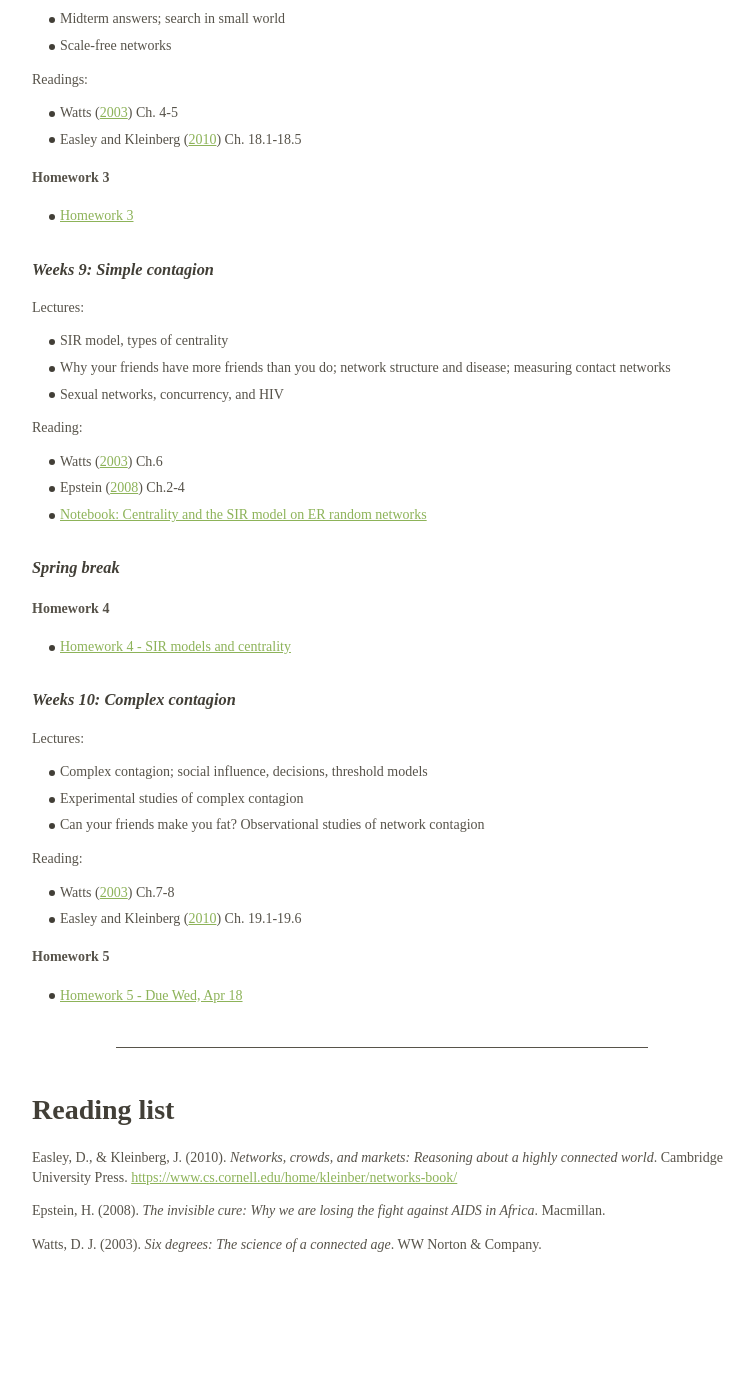
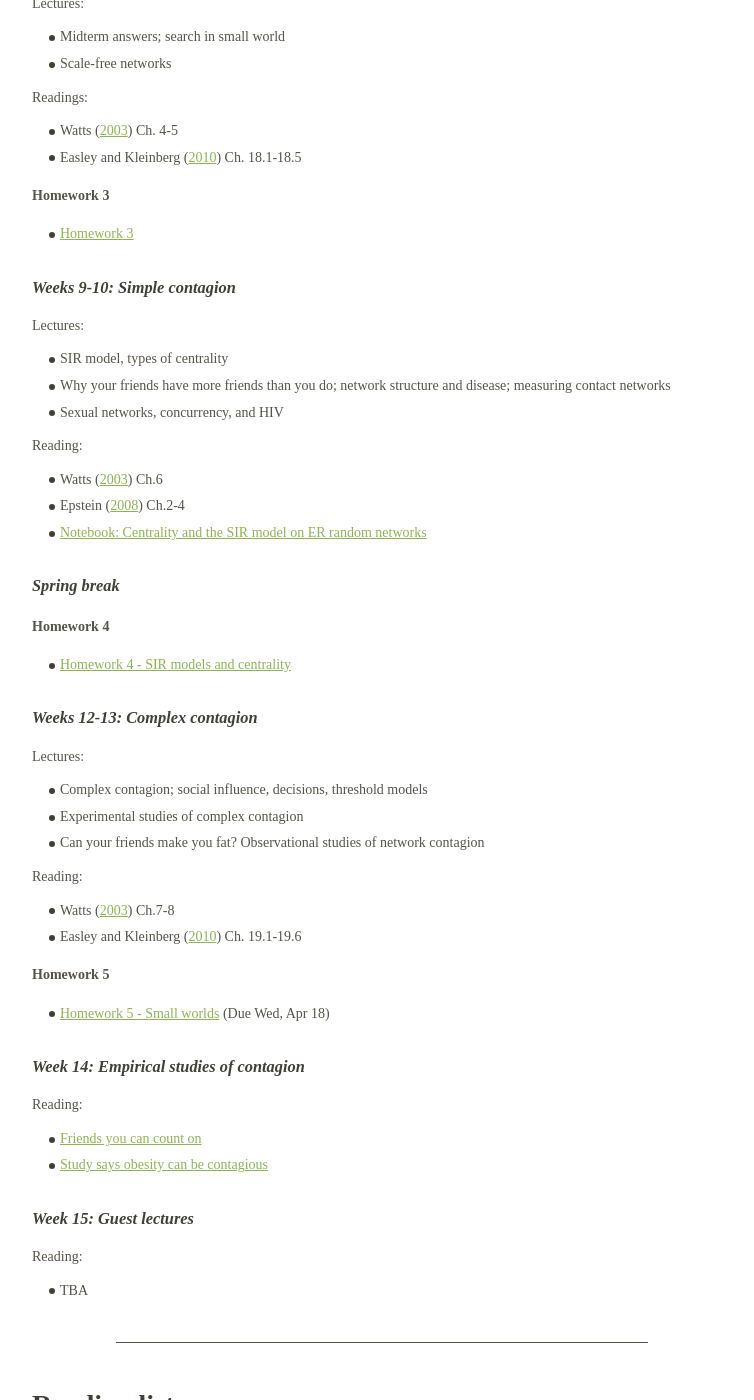
Before and after one commit to dfeehan/dfeehan.github.io, a Jekyll site: the page teaching/2018sp_demog180.html, which Jekyll copies as it is, in a window 1280 px wide and 1400 px high, scrolled down 5927 px. Shown: the whole window, without its empty margins (258-1012 px from the left). Built offline with Jekyll 4.4.1, drawn with Linux system fonts in a browser that asks for light colours; before the commit the page ends 7196 px from its top, so only the background shows below that; some of the changed text lies outside the part shown.

Commit message:
updated readings

```diff
--- a/teaching/2018sp_demog180.html
+++ b/teaching/2018sp_demog180.html
@@ -541,7 +541,7 @@
 <td><a href="#sec:hwk5">Homework 5</a></td>
 </tr>
 <tr class="even">
-<td></td>
+<td><a href="#sec:empiricalcontagion">Empirical studies of contagion</a></td>
 <td></td>
 <td>4/12</td>
 <td>Can your friends make you fat? Experimental and observational studies of complex contagion</td>
@@ -555,17 +555,17 @@
 <td></td>
 </tr>
 <tr class="even">
-<td></td>
+<td><a href="#sec:cooperation">Cooperation and collaboration</a></td>
 <td></td>
 <td>4/19</td>
-<td></td>
+<td>Cooperation and collaboration</td>
 <td><a href="#sec:hwk6">Homework 6</a></td>
 </tr>
 <tr class="odd">
-<td><a href="#sec:cooperation">Cooperation and collaboration</a></td>
+<td></td>
 <td>15</td>
 <td>4/24</td>
-<td>Guest lecture: Ugur Yildirim</td>
+<td>Guest lecture: Ugur Yildirim (Cooperation in networks)</td>
 <td></td>
 </tr>
 <tr class="even">
@@ -761,7 +761,7 @@
 <ul>
 <li><a href="http://datahub.berkeley.edu/user-redirect/interact?account=mrazakhan&amp;repo=Demography180-Spring2018&amp;branch=master&amp;path=hw4/hw04_Spring2018.ipynb">Homework 4 - SIR models and centrality</a></li>
 </ul>
-<h3 id="sec:complexcontagion">Weeks 10: Complex contagion</h3>
+<h3 id="sec:complexcontagion">Weeks 12-13: Complex contagion</h3>
 <p>Lectures:</p>
 <ul>
 <li>Complex contagion; social influence, decisions, threshold models</li>
@@ -775,7 +775,18 @@
 </ul>
 <h4 id="sec:hwk5">Homework 5</h4>
 <ul>
-<li><a href="http://datahub.berkeley.edu/user-redirect/interact?account=mrazakhan&amp;repo=Demography180-Spring2018&amp;branch=master&amp;path=hw5/2018_HW05.ipynb">Homework 5 - Due Wed, Apr 18</a></li>
+<li><a href="http://datahub.berkeley.edu/user-redirect/interact?account=mrazakhan&amp;repo=Demography180-Spring2018&amp;branch=master&amp;path=hw5/2018_HW05.ipynb">Homework 5 - Small worlds</a> (Due Wed, Apr 18)</li>
+</ul>
+<h3 id="sec:empiricalcontagion">Week 14: Empirical studies of contagion</h3>
+<p>Reading:</p>
+<ul>
+<li><a href="https://opinionator.blogs.nytimes.com/2012/09/17/friends-you-can-count-on/">Friends you can count on</a></li>
+<li><a href="https://www.nytimes.com/2007/07/25/health/25cnd-fat.html">Study says obesity can be contagious</a></li>
+</ul>
+<h3 id="sec:guests">Week 15: Guest lectures</h3>
+<p>Reading:</p>
+<ul>
+<li>TBA</li>
 </ul>
 <!--### Week 12: Online social networks {#sec:osn}                                                       -->
 <!--Lectures:                                                                                            -->
```
Also changed, not shown: other parts of teaching/2018sp_demog180.html (+2 -2 lines).
